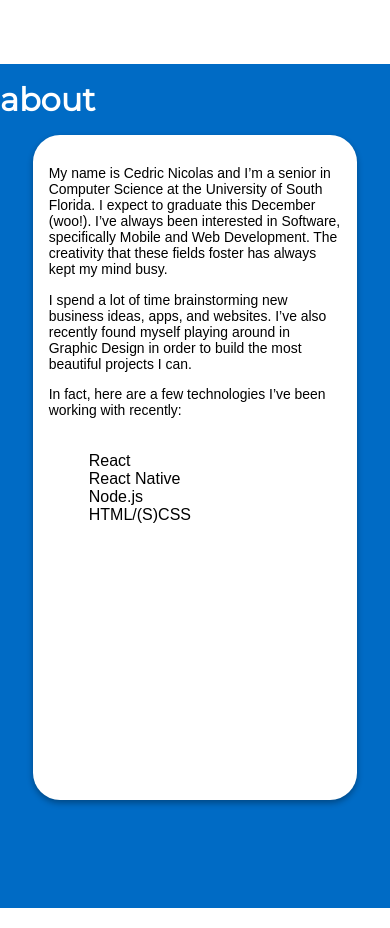
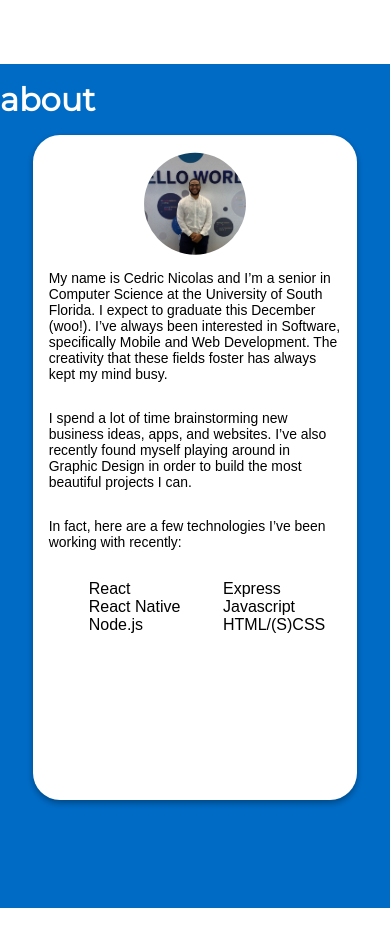
Before and after one commit to cgnicolas/Mobile-First-Personal-Website, a React (Create React App) app: page / in a window 390 px wide. Shown: the part 780-1708 px from the top of the page. Built offline with nearby package versions, Linux system fonts and the light colour scheme.

Commit message:
Grid added to about content (mobile only)

```diff
--- a/src/Assets/Content/About.js
+++ b/src/Assets/Content/Text/About.js
@@ -8,6 +8,8 @@ export default {
         "React",
         "React Native",
         "Node.js",
+        "Express",
+        "Javascript",
         "HTML/(S)CSS"
     ]
 }
--- a/src/Assets/Styles/App/App.css
+++ b/src/Assets/Styles/App/App.css
@@ -86,10 +86,6 @@ section {
   color: white;
 }
 
-.about-section ul {
-  list-style-type: none;
-}
-
 .about-section .content-wrap {
   width: 100%;
   height: 100%;
@@ -105,8 +101,8 @@ section {
 .about-section .content-card {
   display: -ms-grid;
   display: grid;
-  -ms-grid-rows: 20% 15% 10% auto;
-      grid-template-rows: 20% 15% 10% auto;
+  -ms-grid-rows: .25fr .20fr .15fr .10fr auto;
+      grid-template-rows: .25fr .20fr .15fr .10fr auto;
   background-color: white;
   color: black;
   font-family: 'Montserrat-Medium', sans-serif;
@@ -120,4 +116,22 @@ section {
   -webkit-box-shadow: 0px 3px 6px rgba(0, 0, 0, 0.33);
           box-shadow: 0px 3px 6px rgba(0, 0, 0, 0.33);
 }
+
+.about-section img {
+  width: 50%;
+  height: auto;
+  -webkit-clip-path: circle(40% at center);
+          clip-path: circle(40% at center);
+  -ms-grid-column-align: center;
+      justify-self: center;
+  -webkit-box-shadow: 0px 3px 6px rgba(0, 0, 0, 0.33);
+          box-shadow: 0px 3px 6px rgba(0, 0, 0, 0.33);
+}
+
+.about-section ul {
+  list-style-type: none;
+  columns: 2;
+  -webkit-columns: 2;
+  -moz-columns: 2;
+}
 /*# sourceMappingURL=App.css.map */
--- a/src/Assets/Styles/App/App.scss
+++ b/src/Assets/Styles/App/App.scss
@@ -57,19 +57,15 @@ section {
 .about-section {
     background-color: $blue;
     color: white;
-    ul {
-        list-style-type: none;
-    }
     .content-wrap {
         width: 100%;
         height: 100%;
         display: flex;
         flex-direction: column;
-
     }
     .content-card {
         display: grid;
-        grid-template-rows: 20% 15% 10% auto;
+        grid-template-rows: .25fr .20fr .15fr .10fr auto;
         background-color: white;
         color: black;
         font-family: 'Montserrat-Medium', sans-serif;
@@ -81,4 +77,17 @@ section {
         padding: 1em;
         box-shadow: 0px 3px 6px rgba(0,0,0,.33);
     }
+    img {
+        width: 50%;
+        height: auto;
+        clip-path: circle(40% at center);
+        justify-self: center;
+        box-shadow: 0px 3px 6px rgba(0,0,0,.33);
+    }
+    ul {
+        list-style-type: none;
+        columns: 2;
+        -webkit-columns: 2;
+        -moz-columns: 2;
+    }
 }
--- a/src/Containers/About.jsx
+++ b/src/Containers/About.jsx
@@ -1,5 +1,5 @@
 import React, { Component } from 'react';
-
+import selfPhoto from '../Assets/Content/Images/selfPhoto.jpg';
 class About extends Component {
     state = {  }
     render() {
@@ -9,7 +9,7 @@ class About extends Component {
                 <div className="content-wrap">
                     <h1 className="section-title">about</h1>
                     <div className="content-card">
-                        {/* Image */}
+                        <img src={selfPhoto} className='selfPhoto' alt="photo_of_me"/>
                         {content.map((element, index) => {
                             return (
                                 <p key={index} className="text-content">{element}</p>
--- a/src/Main.jsx
+++ b/src/Main.jsx
@@ -4,8 +4,8 @@ import About from './Containers/About';
 import Experience from './Containers/Experience';
 
 //Text Content to possibly eventually come from an API
-import AboutContent from './Assets/Content/About';
-import ExperienceContent from './Assets/Content/Experience';
+import AboutContent from './Assets/Content/Text/About';
+import ExperienceContent from './Assets/Content/Text/Experience';
 class Main extends Component {
     state = {
     }
```
Also changed, not shown: src/Assets/Content/Images/selfPhoto.jpg (added), src/Assets/Content/Text/Experience.js (renamed from src/Assets/Content/Experience.js), 1 other file (tests, documents, lock files or other folders).
